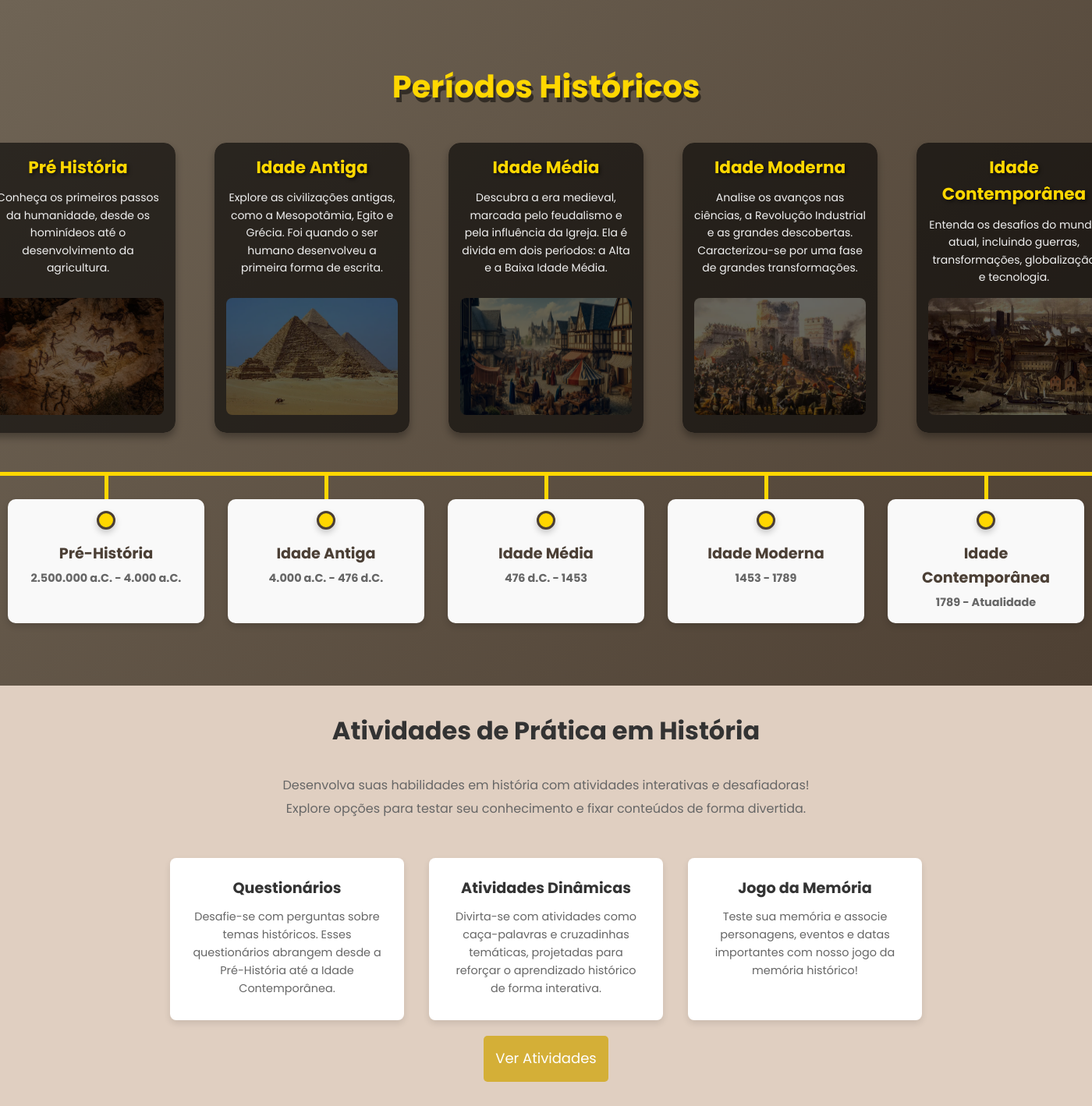
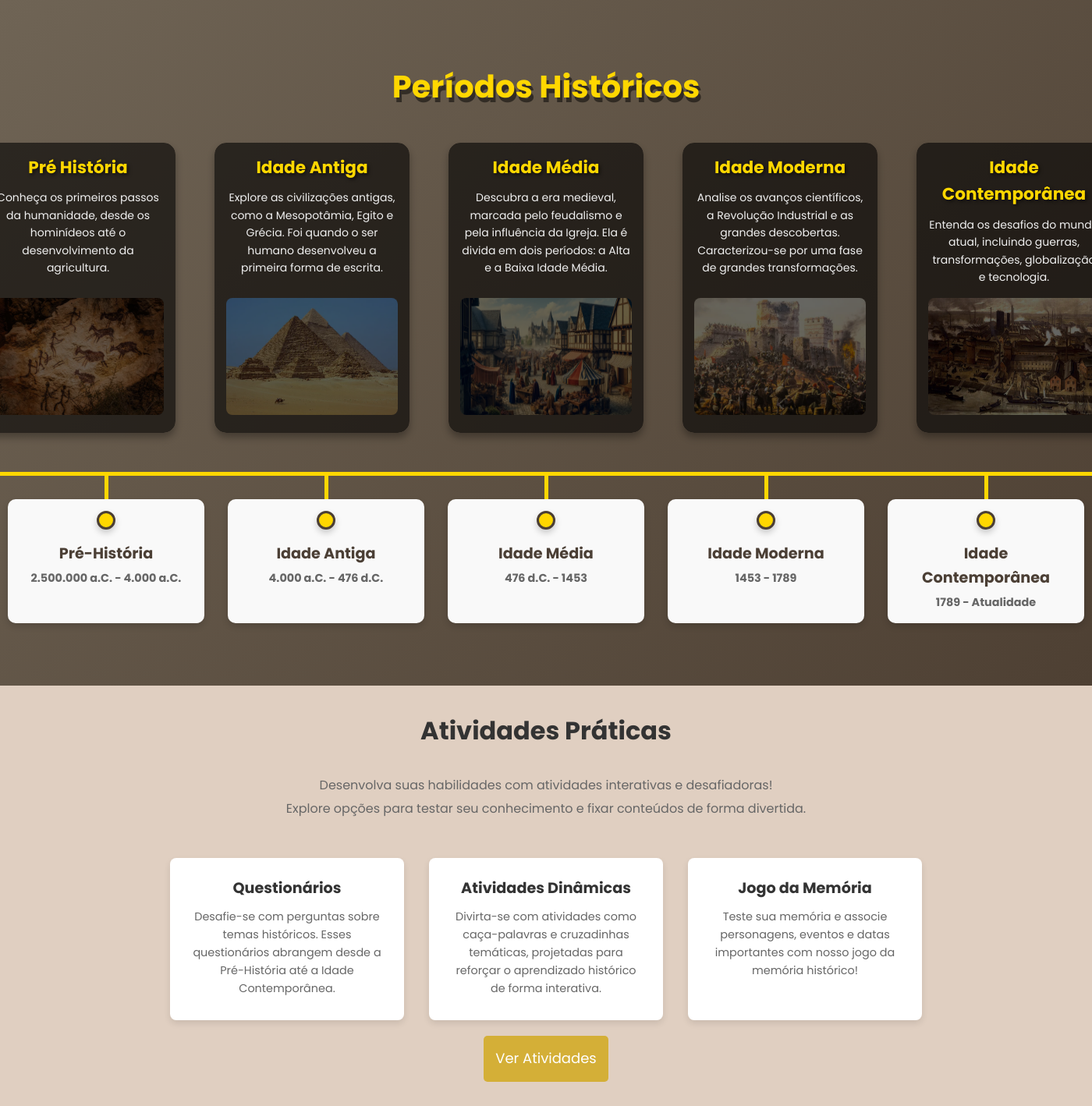
Before and after one commit to kbf0k/SENAI-HISTORIA, a PHP site: page /php/inicio.php in a window 1400 px wide; the page is wider, and only the part inside the window is pictured. Shown: the part 900-2318 px from the top of that part at 78% size. Run offline with PHP 8.4, Linux system fonts and the light colour scheme; a user stored in the database is signed in; some libraries are stand-ins or nearby versions.

Commit message:
ajustes textuais parte 2

```diff
--- a/css/pre_historia.css
+++ b/css/pre_historia.css
@@ -1132,3 +1132,7 @@ main{
         font-size: 24px; /* Título ainda menor em telas extra pequenas */
     }
 }
+
+#secao-paleolitico {
+    margin-top: -5px;
+}
--- a/php/desenvolvedores.php
+++ b/php/desenvolvedores.php
@@ -81,7 +81,7 @@ session_start();
     </div>
 
     <main>
-        <h1>Desenvolvedores do Projeto</h1>
+        <h1>Equipe Desenvolvedora SoftDev</h1>
         <div class="flex-box">
             <div class="membros">
                 <a href="https://www.linkedin.com/in/jo%C3%A3o-gustavo-mota-ramos-9b60242a2/" target="_blank">
--- a/php/esqueciSenha.php
+++ b/php/esqueciSenha.php
@@ -48,7 +48,7 @@ if ($_SERVER['REQUEST_METHOD'] == 'POST') {
             <form action="" method="POST" id="redefinir-senha">
                 <a id="voltar" href="../php/index.php">Voltar</a>
                 <h1>Redefinir senha</h1>
-                <p>Insira seu e-mail para validar sua identidade e proceder com a alteração da senha</p>
+                <p>Insira seu email para validar sua identidade e proceder com a alteração da senha</p>
                 <label for="email">Email <p style="color:red;"><?php echo $mensagem;?></p></label>
                 <input type="email" name="email" id="email" placeholder="@email.com">
 
--- a/php/faq.php
+++ b/php/faq.php
@@ -86,14 +86,14 @@ if (!isset($_SESSION['nome_sessao'])) {
 
     <main>
         <section class="faq">
-            <h2>FAQ - Perguntas Frequentes</h2>
+            <h2>Perguntas Frequentes</h2>
             <div class="faq-item">
                 <h3>Como posso acessar as atividades complementares?</h3>
-                <p>Para acessar as atividades complementares, basta ir ao menu principal e clicar na seção "Atividades Complementares".</p>
+                <p>Para acessar as atividades complementares, basta clicar na seção "Atividades Complementares", na barra de navegação ao topo.</p>
             </div>
             <div class="faq-item">
                 <h3>Preciso de uma conta para usar o site?</h3>
-                <p>Sim, é necessário estar logado para acessar certos conteúdos e funcionalidades exclusivas para membros.</p>
+                <p>Sim, é necessário estar logado para acessar os conteúdos e funcionalidades do nosso site.</p>
             </div>
             <div class="faq-item">
                 <h3>Como posso entrar em contato com a equipe de suporte?</h3>
--- a/php/inicio.php
+++ b/php/inicio.php
@@ -147,7 +147,7 @@ if (!isset($_SESSION['nome_sessao'])) {
                     <div class="periodo-card animated animated-cards">
                         <a href="idade_moderna.php">
                             <h3>Idade Moderna</h3>
-                            <p>Analise os avanços nas ciências, a Revolução Industrial e as grandes descobertas. Caracterizou-se por uma fase de grandes transformações.</p>
+                            <p>Analise os avanços científicos, a Revolução Industrial e as grandes descobertas. Caracterizou-se por uma fase de grandes transformações.</p>
                             <img src="../img/idade-moderna.jpeg" alt="" class="banner-img">
                         </a>
                     </div>
@@ -211,8 +211,8 @@ if (!isset($_SESSION['nome_sessao'])) {
 
         <section class="atividades">
             <div class="container">
-                <h2>Atividades de Prática em História</h2>
-                <p>Desenvolva suas habilidades em história com atividades interativas e desafiadoras!</p>
+                <h2>Atividades Práticas</h2>
+                <p>Desenvolva suas habilidades com atividades interativas e desafiadoras!</p>
                 <p>Explore opções para testar seu conhecimento e fixar conteúdos de forma divertida.</p>
 
                 <div class="atividades-conteudo">
--- a/php/perfil.php
+++ b/php/perfil.php
@@ -217,9 +217,9 @@ $conexao->close();
 
             <!-- Exibe botões extras se o usuário for administrador -->
             <?php if ($_SESSION['tipo_sessao'] === 'Administrador'): ?>
-                <h2>Opções do Administrador</h2>
+                <h2>Opções de Administrador</h2>
                 <button class="btn admin-btn" onclick="location.href='gerenciar_alunos.php'">Gerenciar alunos</button>
-                <button class="btn admin-btn" onclick="location.href='criar_adm.php'">Criar administrador</button>
+                <button class="btn admin-btn" onclick="location.href='criar_adm.php'">Adicionar administrador</button>
             <?php endif; ?>
         </section>
     </main>
--- a/php/pre_historia.php
+++ b/php/pre_historia.php
@@ -151,7 +151,7 @@ if (!isset($_SESSION['nome_sessao'])) {
         </section>
         <div id="eventos">
         <h2 id="titulo-eventos">Períodos da Pré História</h2>
-            <section id="rev-francesa" class="evento revolucao-francesa">
+            <section id="secao-paleolitico" class="evento revolucao-francesa">
                 <div class="evento-conteudo">
                     <div class="evento-text">
                         <h3>Paleolítico</h3>
```
